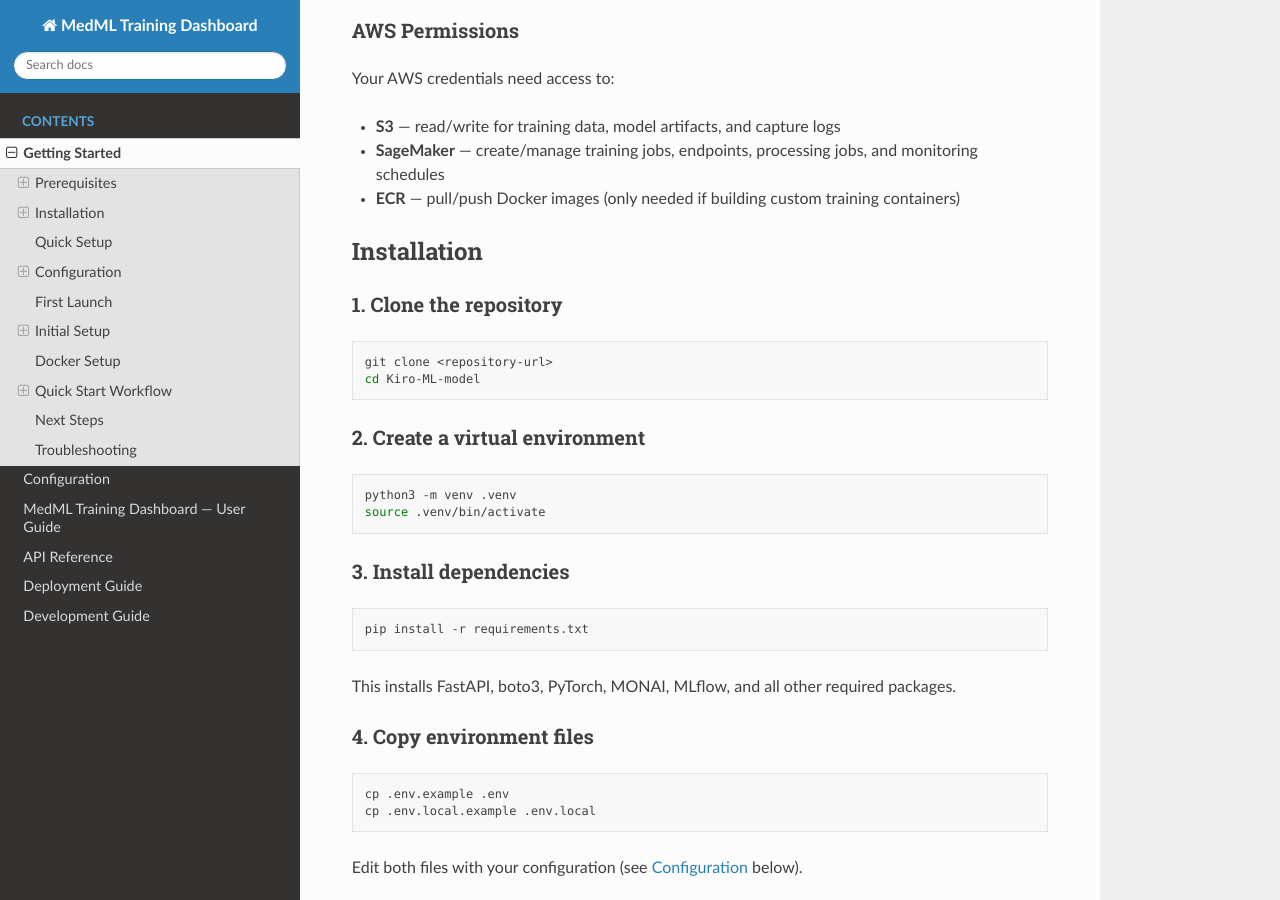
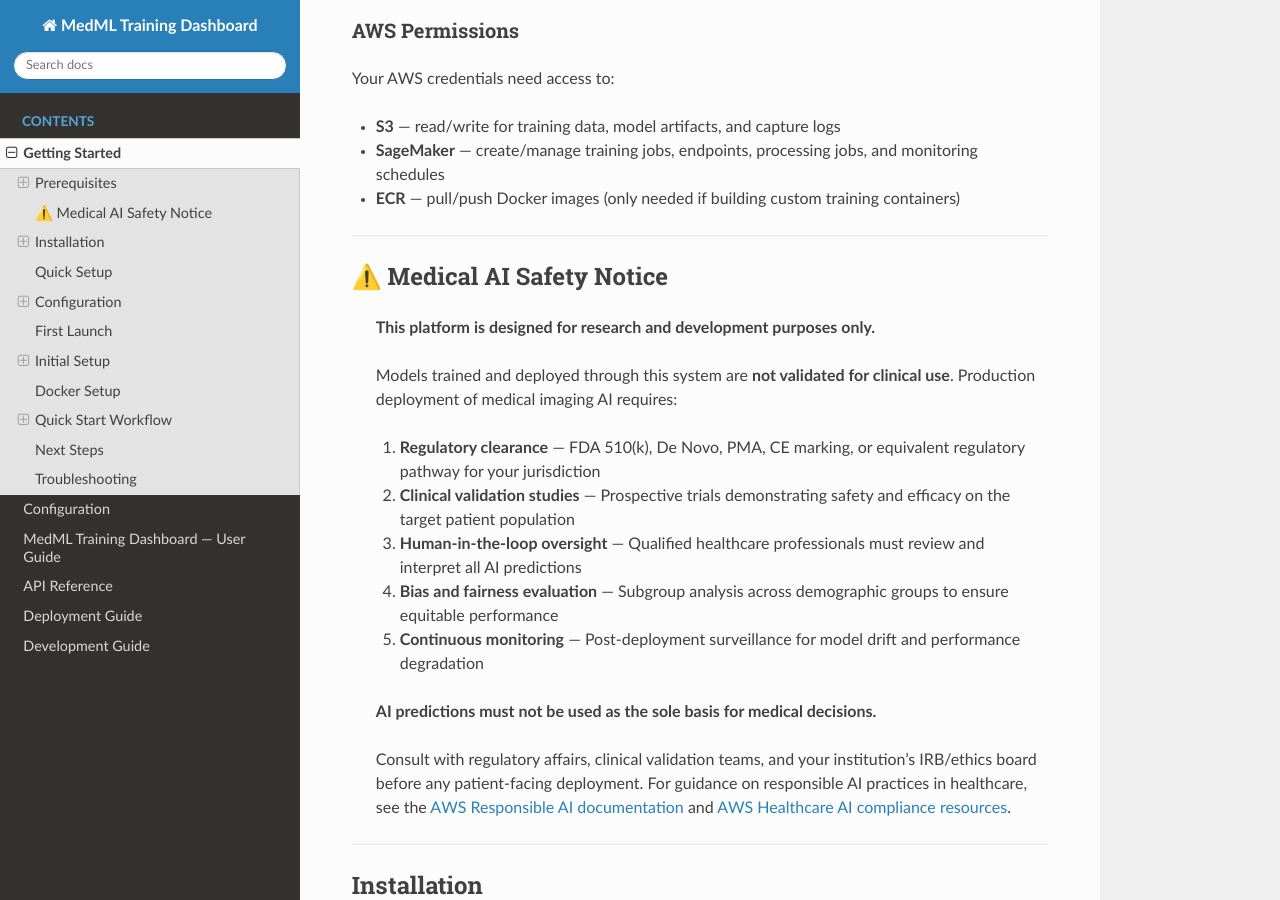
Before and after one commit to aws-samples/sample-medical-imaging-mlops, a Sphinx documentation site: the page built from docs/getting-started.md, in a window 1280 px wide and 900 px high, scrolled down 616 px. Built offline with Sphinx 7.4.7 and the Read the Docs theme 3.1.0, drawn with Linux system fonts in a browser that asks for light colours.

Commit message:
Add prominent Medical AI Safety Notice to getting-started guide
Addresses compliance requirement for high-risk AI applications.
Includes regulatory clearance, clinical validation, human oversight,
bias evaluation, and continuous monitoring requirements.
References AWS Responsible AI documentation.

```diff
--- a/docs/getting-started.md
+++ b/docs/getting-started.md
@@ -22,6 +22,26 @@ Your AWS credentials need access to:
 - **S3** — read/write for training data, model artifacts, and capture logs
 - **SageMaker** — create/manage training jobs, endpoints, processing jobs, and monitoring schedules
 - **ECR** — pull/push Docker images (only needed if building custom training containers)
+
+---
+
+## ⚠️ Medical AI Safety Notice
+
+> **This platform is designed for research and development purposes only.**
+>
+> Models trained and deployed through this system are **not validated for clinical use**. Production deployment of medical imaging AI requires:
+>
+> 1. **Regulatory clearance** — FDA 510(k), De Novo, PMA, CE marking, or equivalent regulatory pathway for your jurisdiction
+> 2. **Clinical validation studies** — Prospective trials demonstrating safety and efficacy on the target patient population
+> 3. **Human-in-the-loop oversight** — Qualified healthcare professionals must review and interpret all AI predictions
+> 4. **Bias and fairness evaluation** — Subgroup analysis across demographic groups to ensure equitable performance
+> 5. **Continuous monitoring** — Post-deployment surveillance for model drift and performance degradation
+>
+> **AI predictions must not be used as the sole basis for medical decisions.**
+>
+> Consult with regulatory affairs, clinical validation teams, and your institution's IRB/ethics board before any patient-facing deployment. For guidance on responsible AI practices in healthcare, see the [AWS Responsible AI documentation](https://aws.amazon.com/ai/responsible-ai/) and [AWS Healthcare AI compliance resources](https://aws.amazon.com/health/solutions/responsible-ai/).
+
+---
 
 ## Installation
 
```
